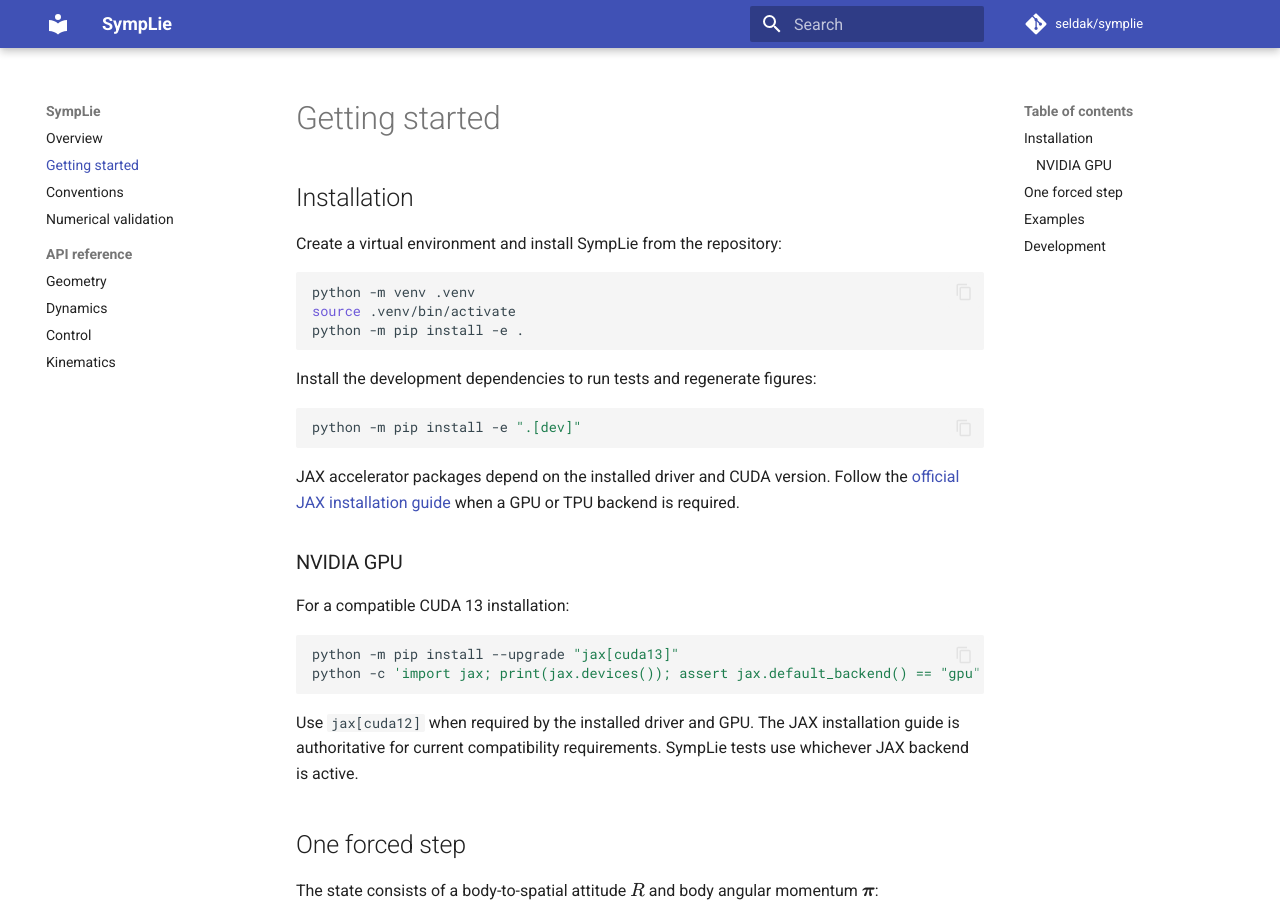
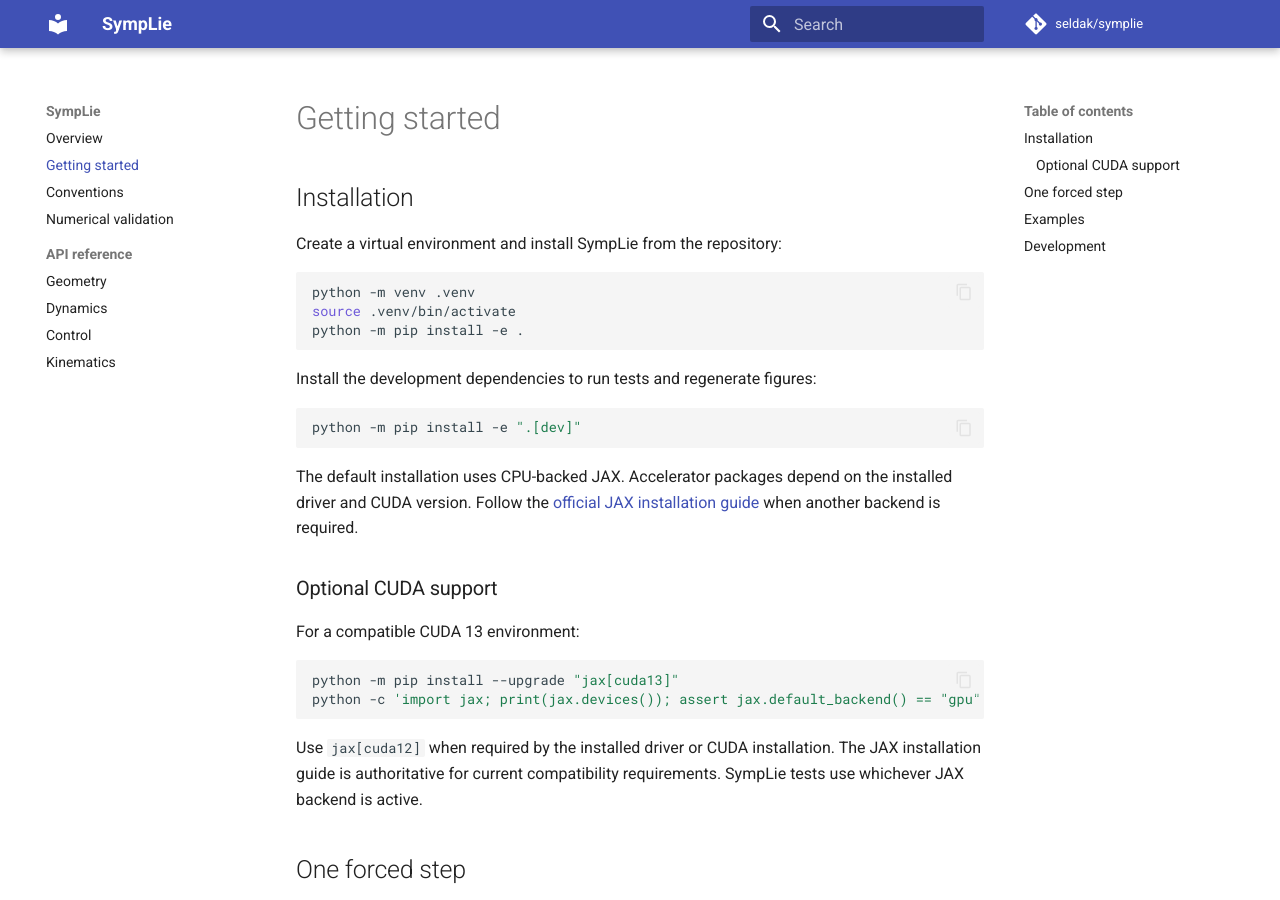
Before and after one commit to seldak/symplie, an MkDocs documentation site: the page built from docs/getting-started.md, in a window 1280 px wide and 900 px high. Built offline with MkDocs 1.6.1 and Material for MkDocs 9.7.7, drawn with Linux system fonts in a browser that asks for light colours; comment, search, counter and statistics services are not loaded.

Commit message:
docs: streamline the project overview
Keep the README focused on installation, first use, and project scope. Move validation figures and reproduction commands into the documentation, and present CUDA as an optional JAX backend.

````diff
--- a/docs/getting-started.md
+++ b/docs/getting-started.md
@@ -16,22 +16,23 @@ Install the development dependencies to run tests and regenerate figures:
 python -m pip install -e ".[dev]"
 ```
 
-JAX accelerator packages depend on the installed driver and CUDA version.
+The default installation uses CPU-backed JAX. Accelerator packages depend on
+the installed driver and CUDA version.
 Follow the [official JAX installation guide](https://docs.jax.dev/en/latest/installation.html)
-when a GPU or TPU backend is required.
+when another backend is required.
 
-### NVIDIA GPU
+### Optional CUDA support
 
-For a compatible CUDA 13 installation:
+For a compatible CUDA 13 environment:
 
 ```bash
 python -m pip install --upgrade "jax[cuda13]"
 python -c 'import jax; print(jax.devices()); assert jax.default_backend() == "gpu"'
 ```
 
-Use `jax[cuda12]` when required by the installed driver and GPU. The JAX
-installation guide is authoritative for current compatibility requirements.
-SympLie tests use whichever JAX backend is active.
+Use `jax[cuda12]` when required by the installed driver or CUDA installation.
+The JAX installation guide is authoritative for current compatibility
+requirements. SympLie tests use whichever JAX backend is active.
 
 ## One forced step
 
````
Also changed, not shown: README.md (+36 -67 lines), docs/validation.md (+8 -0 lines).
